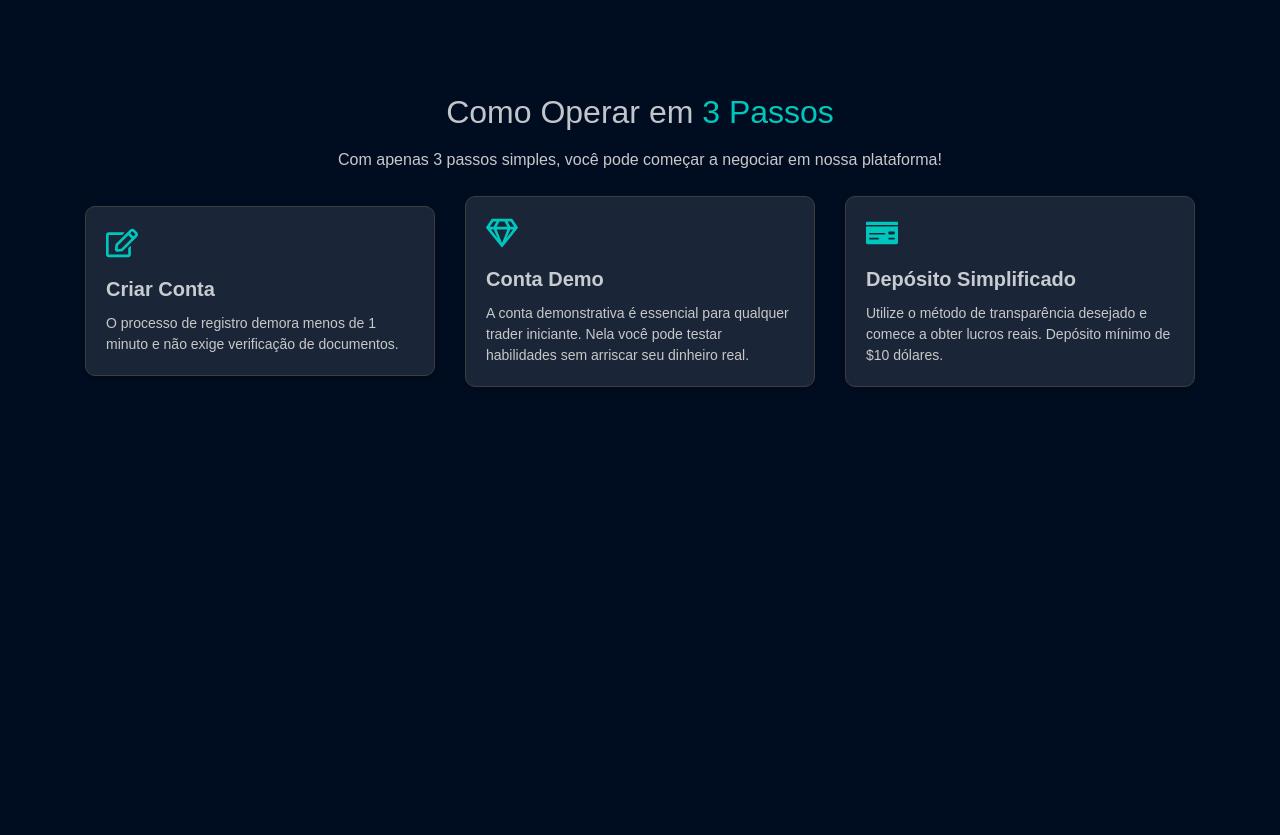
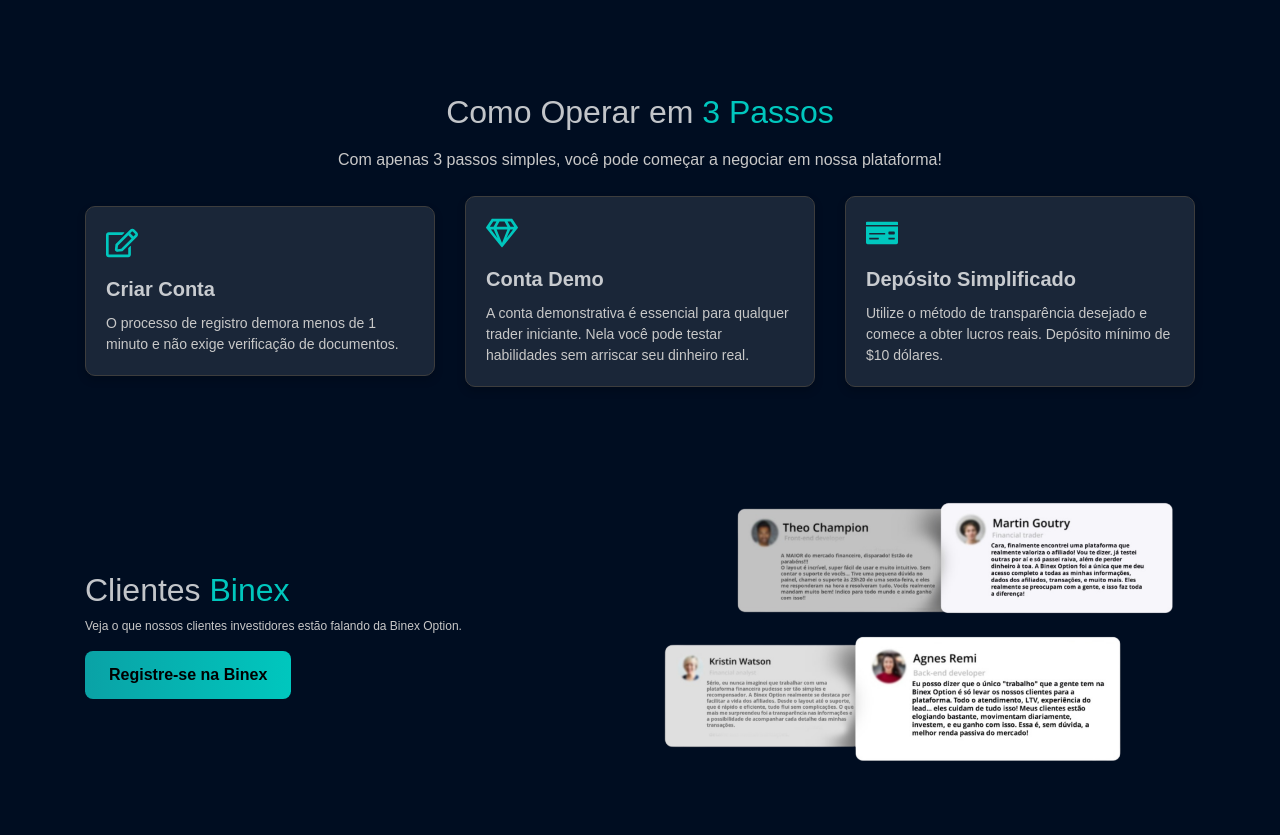
Before and after one commit to CaioAbra/binexOption, a plain HTML site: page index.html in a window 1280 px wide. Shown: the part 1341-2176 px from the top of the page. Before the commit the page ends 1776 px from the top, so only its background shows below. Drawn offline with Linux system fonts and the light colour scheme; a web font is replaced by a local one.

Commit message:
clients-section

```diff
--- a/index.html
+++ b/index.html
@@ -198,7 +198,7 @@
 
     </div>
 
-    <!-- Seção: Como Operar -->
+    <!-- how-to-operate -->
     <section class="how-to-operate py-5">
         <div class="container">
             <!-- Título -->
@@ -276,6 +276,37 @@
         </div>
     </section>
 
+    <!-- clients-section -->
+    <section class="clients-section py-5">
+        <div class="container">
+
+            <div class="row">
+                <div class="col-12 col-md-6">
+                    <!-- Título -->
+                    <div class=" ">
+                        <h2 class="section-title">Clientes <span class="highlight">Binex</span></h2>
+                        <p class="section-subtitle">Veja o que nossos clientes investidores estão falando da Binex
+                            Option.</p>
+                    </div>
+
+                    <!-- Botão -->
+                    <div class=" ">
+                        <a class="btn gradient-btn">Registre-se na Binex</a>
+                    </div>
+                </div>
+                <div class="col-12 col-md-6 mt-4 mt-md-0">
+                    <img src="./assets/images/personas.png" class="img-fluid" alt="Depoimentos">
+                </div>
+
+            </div>
+
+
+
+
+        </div>
+    </section>
+
+
 
 
 
--- /dev/null
+++ b/scss/layout/_clients-section.scss
@@ -0,0 +1,42 @@
+.clients-section {
+    text-align: center;
+
+    @media screen and (min-width:768px) {
+        text-align: left;
+    }
+
+    .row{
+        align-items: center;
+    }
+
+    .section-title {
+        font-size: 2rem;
+        color: var(--color-text);
+
+        .highlight {
+            color: var(--color-primary);
+        }
+    }
+
+    .section-subtitle {
+        font-size: 12px;
+        color: var(--color-text-secondary);
+        margin-top: 0.5rem;
+    }
+
+    .btn.gradient-btn {
+        background: linear-gradient(90deg, #0AA2A6, #00C7BE, #0AA2A6);
+        background-size: 200%;
+        color: #000;
+        font-weight: bold;
+        border: none;
+        padding: 12px 24px;
+        border-radius: 8px;
+        transition: all 0.3s ease;
+
+        &:hover {
+            background-position: right center;
+            color: #fff;
+        }
+    }
+}
--- a/scss/main.scss
+++ b/scss/main.scss
@@ -7,3 +7,4 @@
 @import 'components/laptop';
 @import 'layout/advantages-section';
 @import 'layout/how-to-operate';
+@import 'layout/clients-section';
```
Also changed, not shown: assets/images/personas.png (added), css/main.css, 1 other file.
